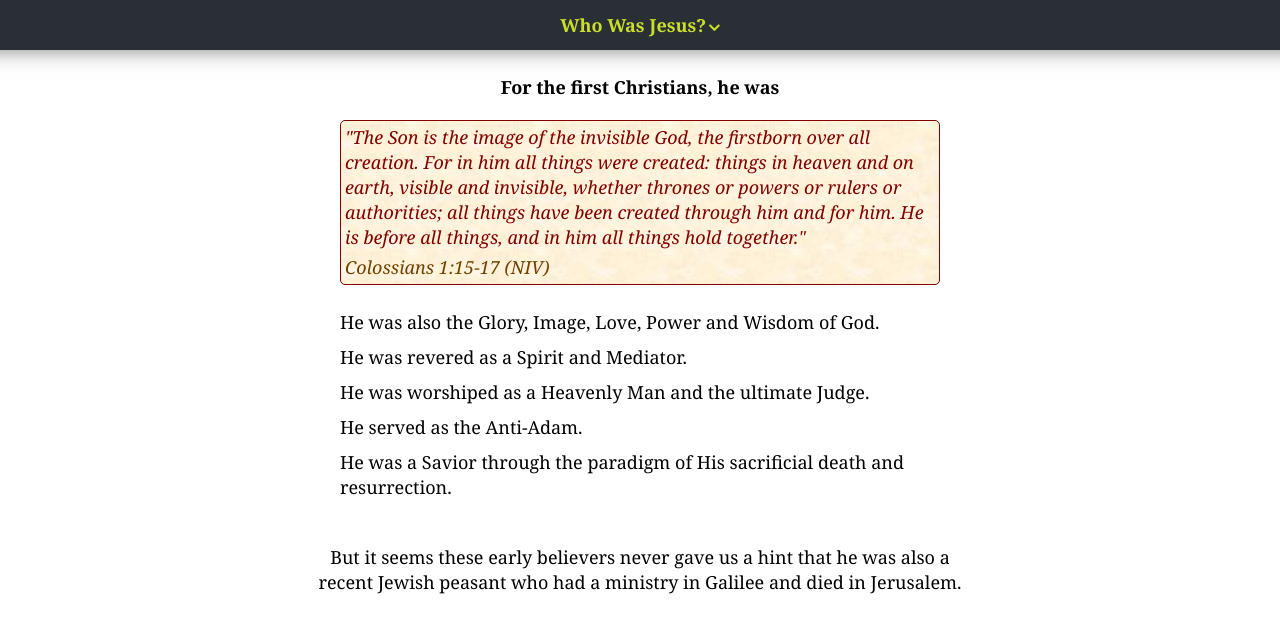
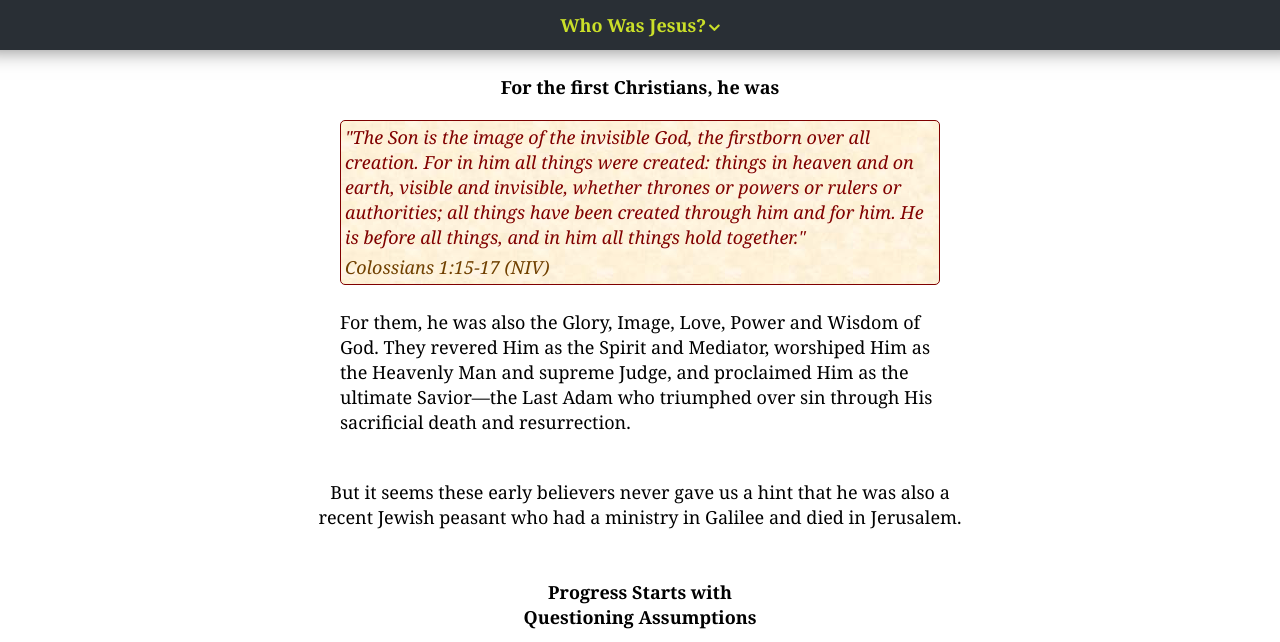
Before and after one commit to jujuvivi/who-was-jesus, a plain HTML site: page index.html in a window 1280 px wide. Shown: the top 642 px of the page. Drawn offline with Linux system fonts and the light colour scheme; files whose address does not match are found by name.

Commit message:
text-first-christians

```diff
--- a/index.html
+++ b/index.html
@@ -6,7 +6,7 @@
     <title>Who Was Jesus?</title>
     <meta name="viewport" content="width=device-width, initial-scale=1.0, maximum-scale=1.0, user-scalable=no">
     <meta property="og:title" content="Who Was Jesus?" />
-    <meta property="og:description" content="Investigating the greatest mystery of W. Civilizations" />
+    <meta property="og:description" content="Investigating the greatest mystery of W. civilizations" />
     <meta property="og:image" content="https://www.who-was-jesus.com/images/7theories18.png" />
     <!-- <meta property="og:url" content="https://www.FromChristToJesus.org" /> -->
     <link rel="shortcut icon" href="favicon.ico" />
@@ -130,22 +130,23 @@
                         <div class="boxsrc bsrc">Colossians 1:15-17 (NIV)</div>
                     </div>
                     <br>
-                    <div aaclass="padtop10" style="max-width: 600px;margin:auto">
-                        He was also the Glory, Image, Love, Power and Wisdom of God.
+                    <div aaclass="padtop5" style="max-width: 600px;margin:auto">
+                        For them, he was also the Glory, Image, Love, Power and Wisdom of God. They revered Him as the Spirit and Mediator,
+                        worshiped Him as the Heavenly Man and supreme Judge,
+                        and proclaimed Him as the ultimate Savior—the Last Adam
+                        who triumphed over sin through His sacrificial death and resurrection.
+                        <!-- He was also the Glory, Image, Love, Power and Wisdom of God. -->
                     </div>
-                    <div class="padtop10" style="max-width: 600px;margin:auto">
+                    <!-- <div aaclass="padtop5" style="max-width: 600px;margin:auto">
                         He was revered as a Spirit and Mediator.
                     </div>
-                    <div class="padtop10" style="max-width: 600px;margin:auto">
+                    <div aaclass="padtop5" style="max-width: 600px;margin:auto">
                         He was worshiped as a Heavenly Man and the ultimate Judge.
                     </div>
-                    <div class="padtop10" style="max-width: 600px;margin:auto">
-                        He served as the Anti-Adam.
-                    </div>
-                    <div class="padtop10" style="max-width: 600px;margin:auto">
-                        He was a Savior through the paradigm of His sacrificial death and resurrection.
+                    <div aaclass="padtop5" style="max-width: 600px;margin:auto">
+                        He served as the Anti-Adam and Savior through the paradigm of his sacrificial death and resurrection. -->
                          <!-- thought the will securing salvation through -->
-                    </div>
+                    <!-- </div> -->
                     <br>
                     <div class="padtop20" style="margin: auto;text-align: center;max-width: 650px;">
                         But it seems these early believers never gave us a hint that he was also a recent Jewish peasant
```
